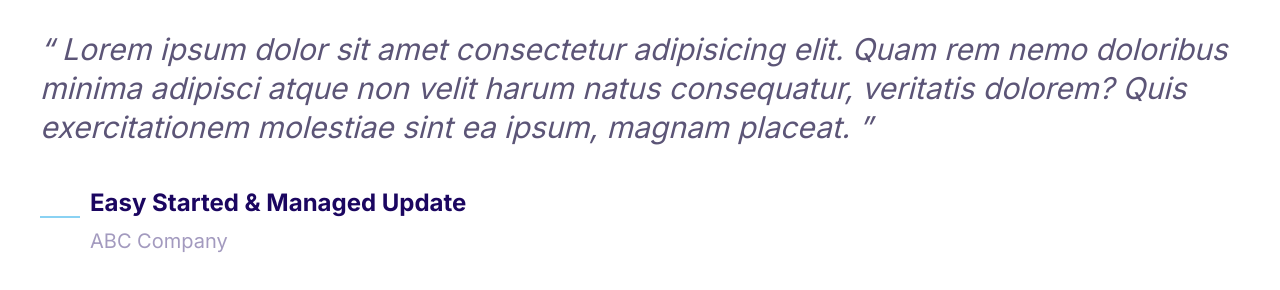
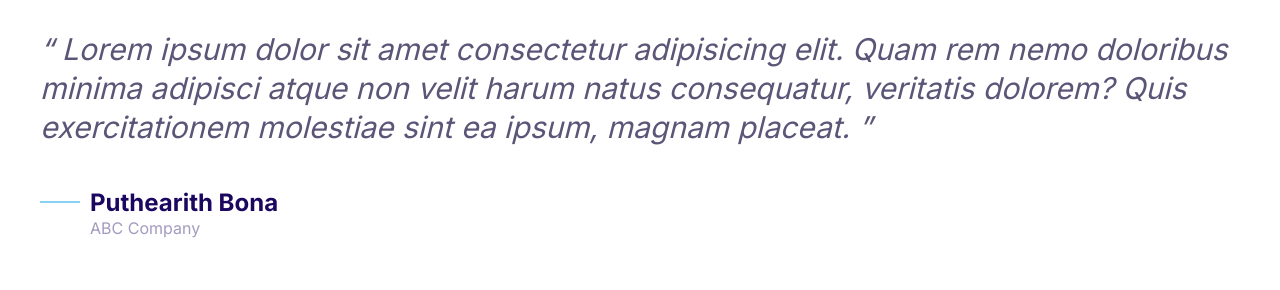
Before and after one commit to ryfatron/Moshify, a plain HTML site: page index.html in a window 1280 px wide. Drawn offline with Linux system fonts and the light colour scheme.

Commit message:
finish quote

```diff
--- a/css/style.css
+++ b/css/style.css
@@ -23,21 +23,26 @@ body {
   line-height: 1.5;
   font-size: 2.4rem;
 }
+
 h1,
 h2,
 h3 {
   color: var(--color-heading);
   margin-bottom: 1rem;
 }
+
 h1 {
   font-size: 7rem;
 }
+
 h2 {
   font-size: 4rem;
 }
+
 h3 {
   font-size: 3rem;
 }
+
 p {
   margin-top: 0;
 }
@@ -46,12 +51,15 @@ p {
   body {
     font-size: 1.8rem;
   }
+
   h1 {
     font-size: 8rem;
   }
+
   h2 {
     font-size: 4rem;
   }
+
   h3 {
     font-size: 2.4rem;
   }
@@ -61,12 +69,14 @@ p {
 a {
   text-decoration: none;
 }
+
 .link-arrow {
   color: var(--color-accent);
   font-size: 2rem;
   font-weight: bold;
   text-transform: uppercase;
 }
+
 .link-arrow::after {
   content: "-->";
   margin-left: 5px;
@@ -123,16 +133,20 @@ a {
   background-color: var(--color-primary);
   color: white;
 }
+
 .btn--primary:hover {
   background-color: #358cff;
 }
+
 .btn--secondary {
   background-color: var(--color-secondary);
   color: white;
 }
+
 .btn--secondary:hover {
   background: #37e1ff;
 }
+
 .btn--accent {
   background-color: var(--color-accent);
   color: #fff;
@@ -148,6 +162,7 @@ a {
   background-color: #fff;
   transition: background-color 0.15s, color 0.15s;
 }
+
 .btn--outline:hover {
   background-color: var(--color-heading);
   color: #fff;
@@ -231,14 +246,17 @@ a {
   border-radius: 4rem;
   display: flex;
 }
+
 .input-group .input {
   border: 0;
   flex-grow: 1;
   padding: 1.5rem;
 }
+
 .input-group .btn {
   margin: 4px;
 }
+
 .input {
   font-size: 2rem;
   padding: 1.5rem 3.5rem;
@@ -258,6 +276,7 @@ a {
   .input {
     font-size: 1.5rem;
   }
+
   ::placeholder {
     font-size: 1.4rem;
   }
@@ -279,6 +298,7 @@ a {
   background: var(--color-primary);
   color: #fff;
 }
+
 .card--secondary .card__header {
   background: var(--color-secondary);
   color: #fff;
@@ -288,18 +308,22 @@ a {
 .plan {
   border-radius: 7px;
 }
+
 .plan__name {
   font-size: 2.4rem;
   color: #fff;
   font-weight: 400;
 }
+
 .plan__price {
   font-size: 5rem;
 }
+
 .plan__bill-cycle {
   font-size: 2rem;
   color: rgba(255, 255, 255, 0.714);
 }
+
 .plan__description {
   font-size: 2rem;
   display: block;
@@ -327,19 +351,24 @@ a {
   right: 5%;
   top: -7px;
 }
+
 @media screen and (min-width: 1024px) {
   .plan__name {
     font-size: 1.8rem;
   }
+
   .plan__price {
     font-size: 4rem;
   }
+
   .plan__description {
     font-size: 1.5rem;
   }
+
   .plan__bill-cycle {
     font-size: 1.5rem;
   }
+
   .plan .badge {
     font-size: 1.2rem;
   }
@@ -353,12 +382,15 @@ a {
 .media {
   display: flex;
 }
+
 .media__title {
   margin-top: 0;
 }
+
 .media__body {
   margin-left: 1rem;
 }
+
 .media__image {
   position: relative;
   top: 1rem;
@@ -375,16 +407,24 @@ a {
 .quote__text {
   margin-bottom: 4rem;
 }
+
 .quote__text::before {
   content: open-quote;
 }
+
 .quote__text::after {
   content: close-quote;
 }
 
+.quote__icon {
+  position: relative;
+  top: -1.5rem;
+}
+
 .quote__author {
-  font-size: 2.4rem;
+  font-size: 3rem;
   font-style: normal;
+  margin-bottom: 0;
 }
 
 .quote__company {
@@ -393,3 +433,18 @@ a {
   color: var(--color-heading);
   opacity: 0.4;
 }
+
+@media screen and (min-width:1024px) {
+  .quote {
+    font-size: 3rem;
+  }
+
+  .quote__author {
+    font-size: 2.4rem;
+  }
+
+  .quote__company {
+    font-size: 1.6rem;
+  }
+
+}
--- a/index.html
+++ b/index.html
@@ -26,13 +26,13 @@
       <footer>
         <div class="media">
           <div class="media__image">
-            <svg class="icon icon--primary">
+            <svg class="icon icon--primary quote__icon">
               <use xlink:href="image/sprite.svg#line"></use>
             </svg>
           </div>
           <div class="media__body">
             <h3 class="media__title quote__author">
-              Easy Started & Managed Update
+              Puthearith Bona
             </h3>
             <p class="quote__company">ABC Company</p>
             <footer></footer>
```
